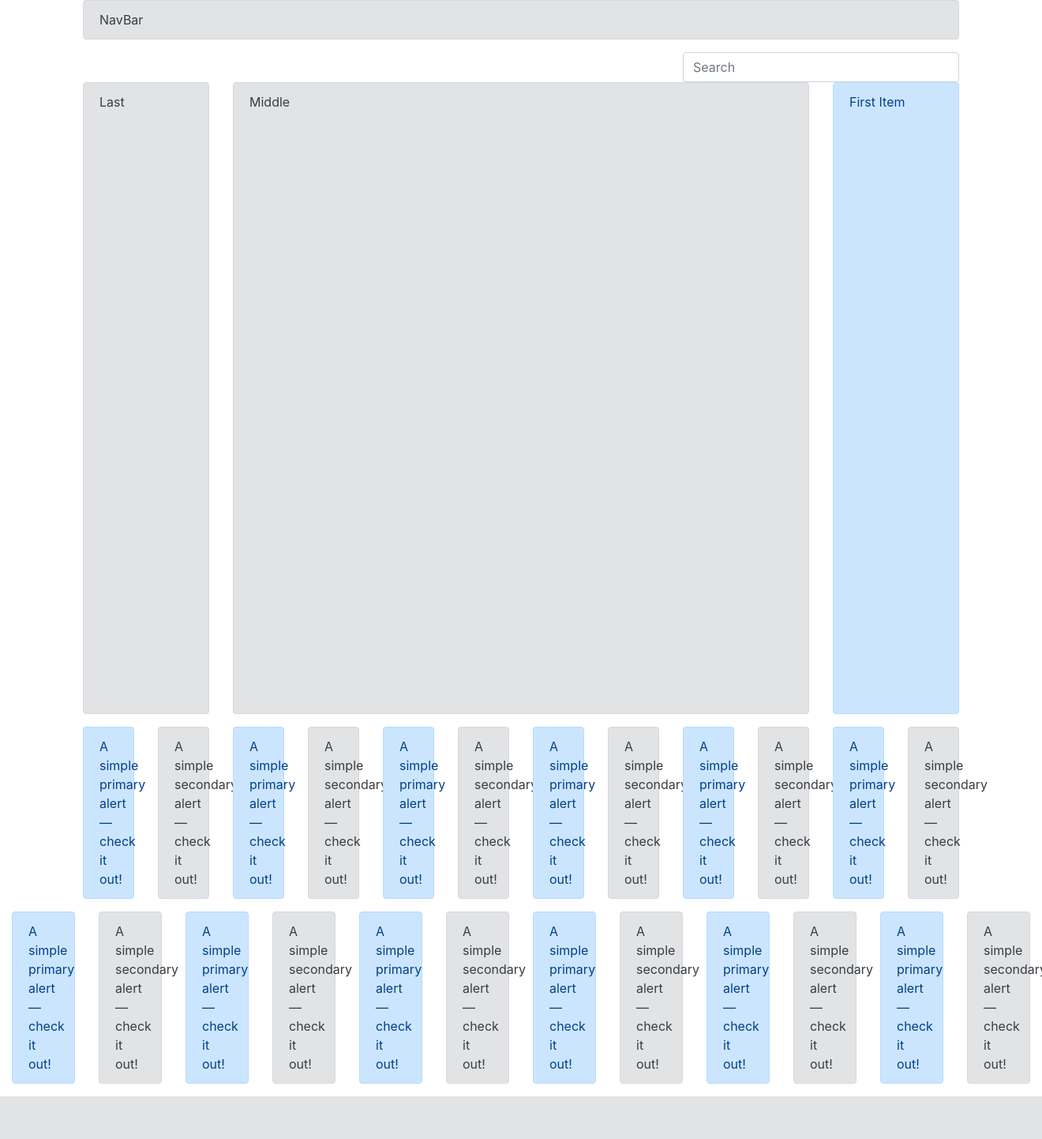
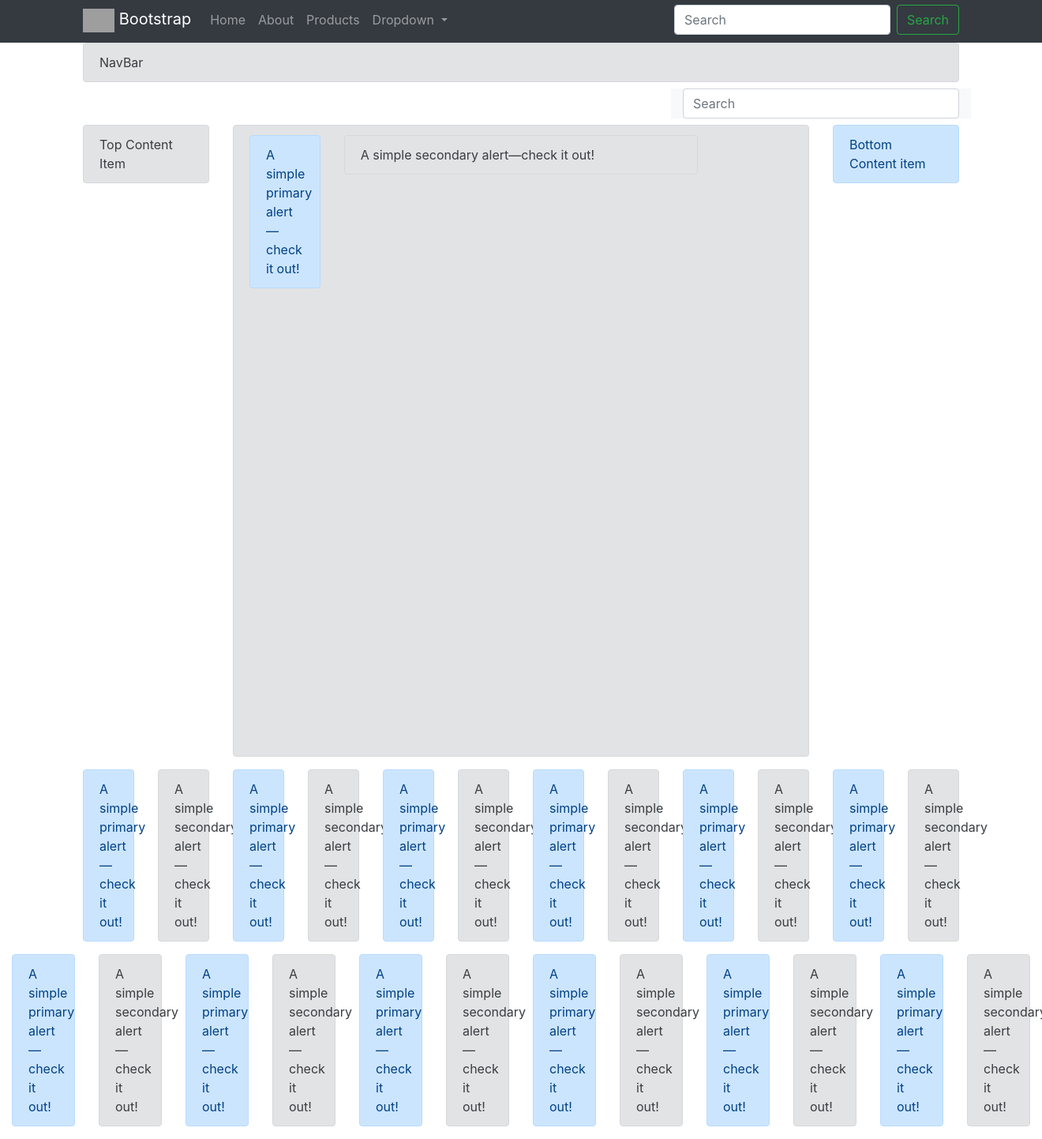
Before and after one commit to sergiopassos/ecommerce_django, a Django app: page /bootstrap/ in a window 1320 px wide. Shown: the whole page at 79% size. Before the commit the page ends 1388 px from the top, so only its background shows below. Run offline with Django 3.2, Linux system fonts and the light colour scheme; some libraries are stand-ins or nearby versions; grey boxes are pictures that could not be loaded.

Commit message:
Commit migrations

```diff
--- a/templates/bootstrap/example.html
+++ b/templates/bootstrap/example.html
@@ -13,6 +13,50 @@
   <body>
 
 
+<nav class="navbar pt-1 navbar-expand-md navbar-dark bg-dark">
+  <div class="container">
+    <a class="navbar-brand" href="#">
+      <img src="http://getbootstrap.com/asserts/brand/bootstrap-solid.svg" wirdh="30" height="30" class="d-inline-block aling-top" alt="">
+        Bootstrap
+    </a>
+    <button class="navbar-toggler" type="button" data-toggle="collapse" data-target="#navbarCollapseLinks" aria-expanded="false" aria-label="Toggle Navigation">
+      <span class="navbar-toggler-icon"></span>
+    </button>
+    <div class="collapse navbar-collapse" id="navbarCollapseLinks">
+      <ul class="navbar-nav">
+        <li class="nav-item">
+          <a href="#" class="nav-link">Home</a>
+        </li>
+        <li class="nav-item">
+          <a href="#" class="nav-link">About</a>
+        </li>
+        <li class="nav-item">
+          <a href="#" class="nav-link">Products</a>
+        </li>
+        <li class="nav-item dropdown">
+        <a class="nav-link dropdown-toggle" href="#" id="navbarDropdown" role="button" data-toggle="dropdown" aria-haspopup="true" aria-expanded="false">
+          Dropdown
+        </a>
+        <div class="dropdown-menu dropdown-menu-left" aria-labelledby="navbarDropdown">
+          <a class="dropdown-item" href="#">Action</a>
+          <a class="dropdown-item disabled" href="#">Another action</a>
+          <div class="dropdown-divider"></div>
+          <a class="dropdown-item" href="#">Something else here</a>
+        </div>
+      </li>
+      </ul>
+      <form class="form-inline ml-auto">
+        <input class="form-control mr-sm-2" type="text" placeholder="Search" aria-label="Search">
+        <button class="btn btn-outline-success my-2 my-sm-0" type="submit">Search</button>
+      </form>
+  </div>
+</div>
+</nav>
+
+
+
+
+
   <div class="container">
 
 
@@ -20,7 +64,7 @@
 
     <div class="row">
       <div class="col-12">
-        <div class="alert alert-secondary" role="alert">
+        <div class="alert alert-secondary mb-2" role="alert">
           NavBar
         </div>
       </div>
@@ -31,28 +75,39 @@
     <div class="row">
 
 
-      <div class="col-4 ml-auto">
+      <div class="col-12 col-sm-12 col-md-6 col-lg-4 ml-auto mb-2 bg-light">
           <input type="text" name="" class="form-control" placeholder="Search">
       </div>
     </div>
 
       <div class="row">
 
-        <div class="col-2 order-12">
-          <div class="alert alert-primary" role="alert" style="min-height:800px;">
-            First Item
+        <div class="col-12 ml-auto mr-auto col-lg-2 order-12">
+          <div class="alert alert-primary" role="alert">
+            Bottom Content item
           </div>
       </div>
 
-    <div class="col-8 order-6">
+    <div class="col-12 col-lg-8 ml-auto mr-auto order-6">
       <div class="alert alert-secondary" role="alert" style="min-height:800px;">
-        Middle
+        <div class="row">
+          <div class="col-2">
+            <div class="alert alert-primary" role="alert">
+              A simple primary alert—check it out!
+            </div>
+          </div>
+          <div class="col-8">
+            <div class="alert alert-secondary" role="alert">
+              A simple secondary alert—check it out!
+            </div>
+          </div>
+        </div>
       </div>
     </div>
 
-    <div class="col-2 order-1">
-      <div class="alert alert-secondary" role="alert" style="min-height:800px;">
-        Last
+    <div class="col-12 col-lg-2 order-1">
+      <div class="alert alert-secondary" role="alert">
+        Top Content Item
       </div>
     </div>
 
```
Also changed, not shown: products/migrations/0010_product_timestamp.py (added).
